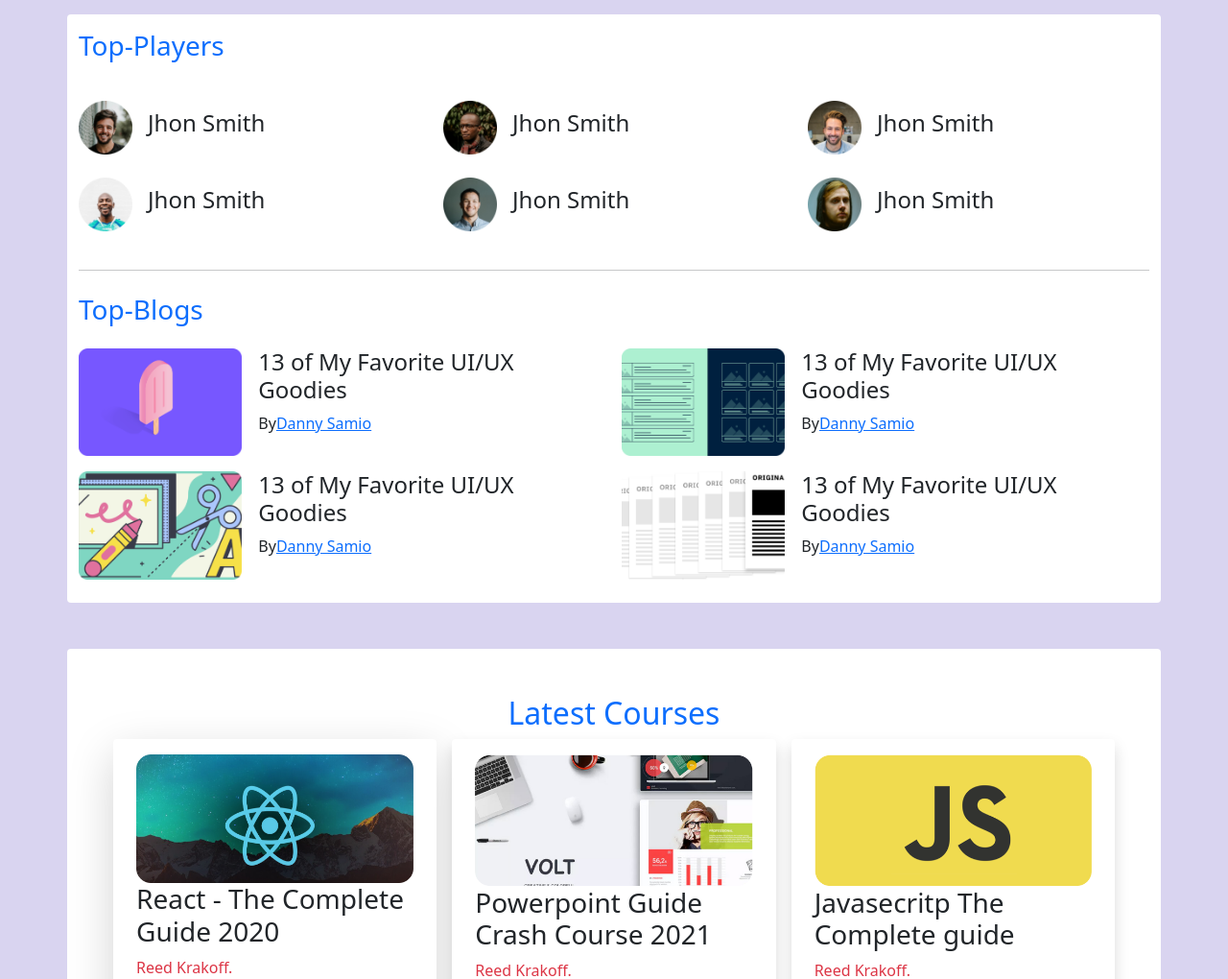
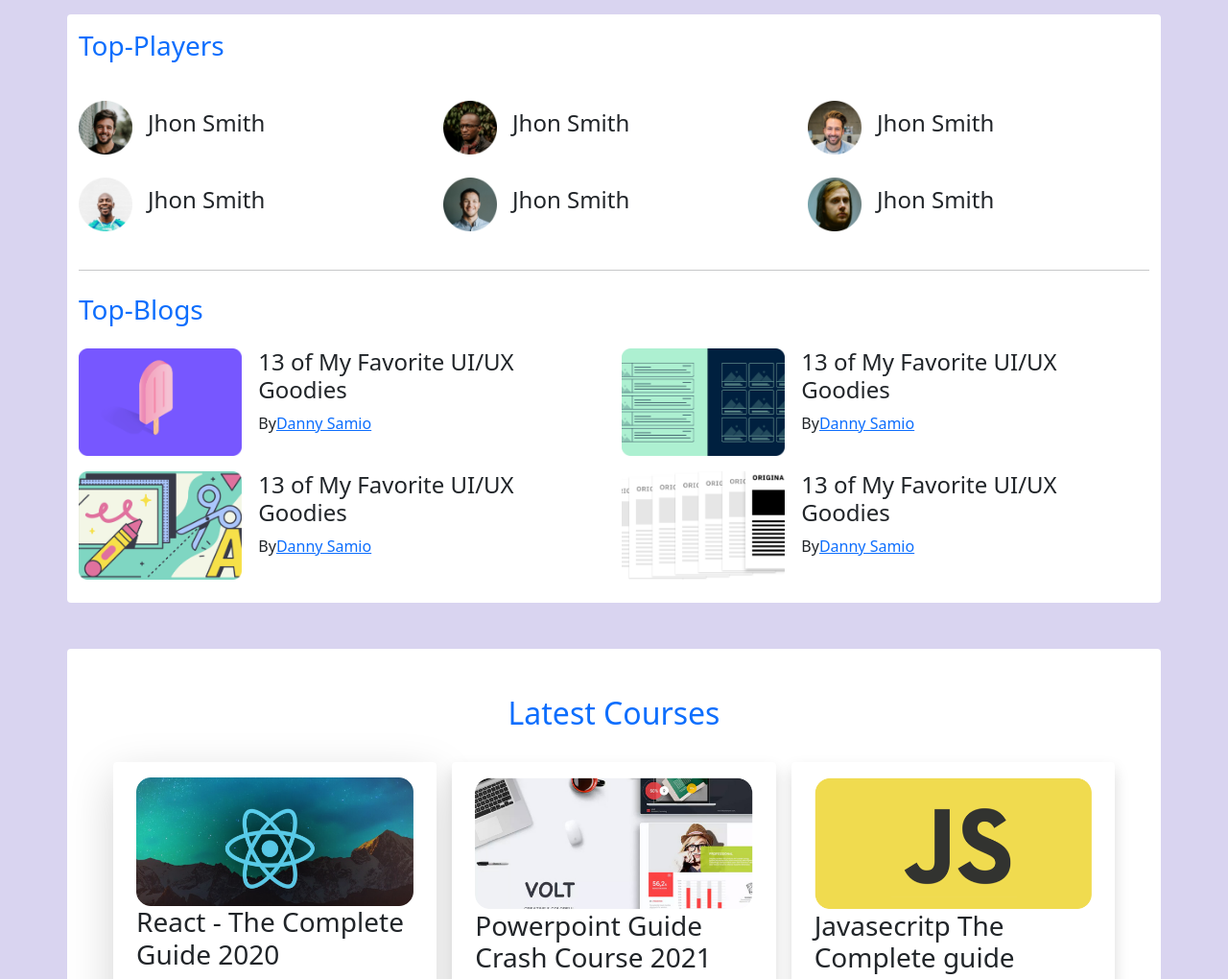
Before and after one commit to Joy-GitHuub/bootstrap-project, a plain HTML site: page index.html in a window 1280 px wide. Shown: the part 80-1100 px from the top of the page at 96% size. Drawn offline with nearby package versions, Linux system fonts and the light colour scheme.

Commit message:
what-ever

```diff
--- a/index.html
+++ b/index.html
@@ -166,7 +166,7 @@
         <!-- Latest Courses -->
 
         <section class="container bg-white py-5 px-5 mb-5 rounded">
-            <h2 class="text-primary text-center">Latest Courses</h2>
+            <h2 class="text-primary text-center pb-4">Latest Courses</h2>
             <div class="courses">
                 <div class="row g-3">
                     <div class="col-lg-4 ">
```
